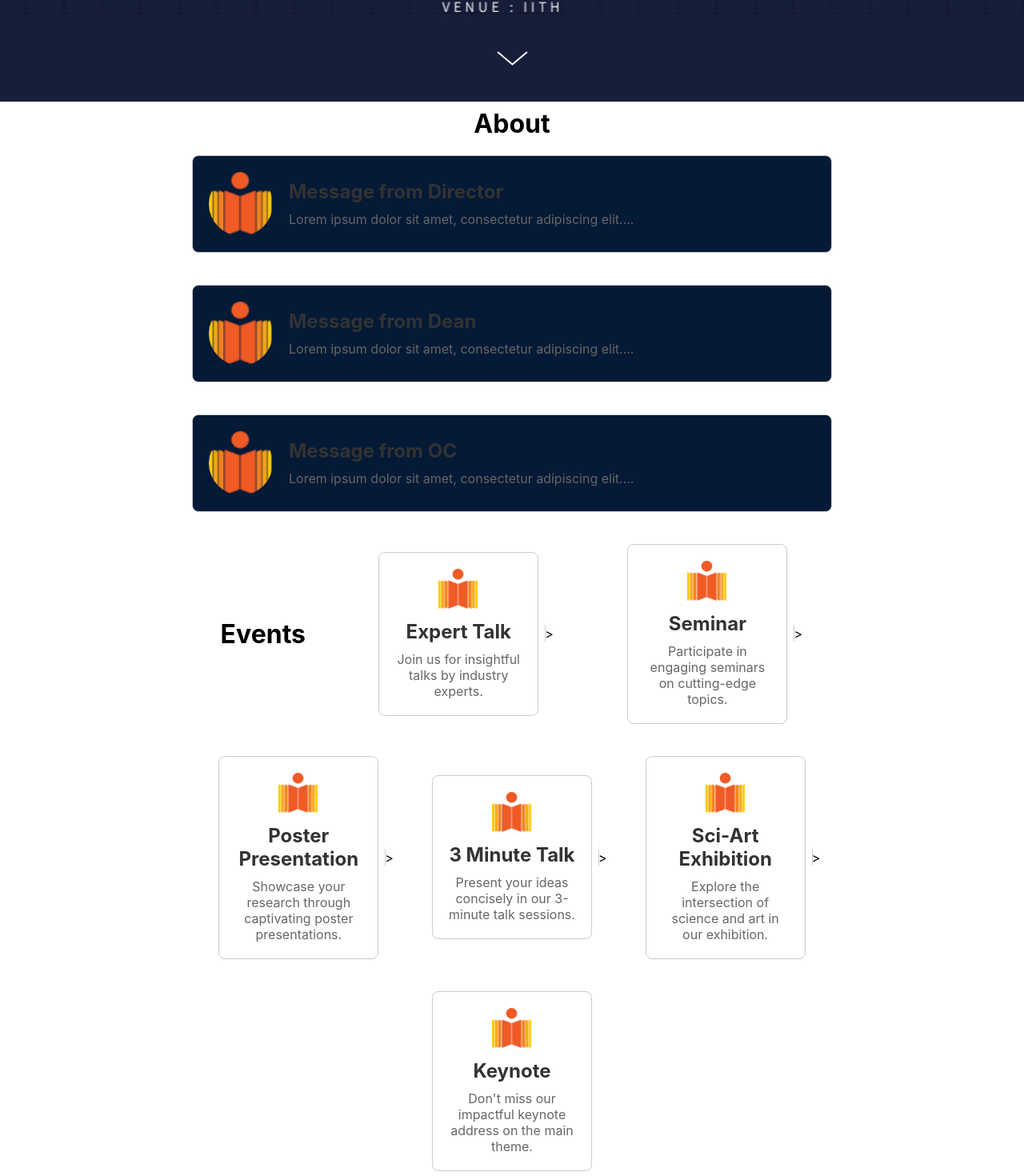
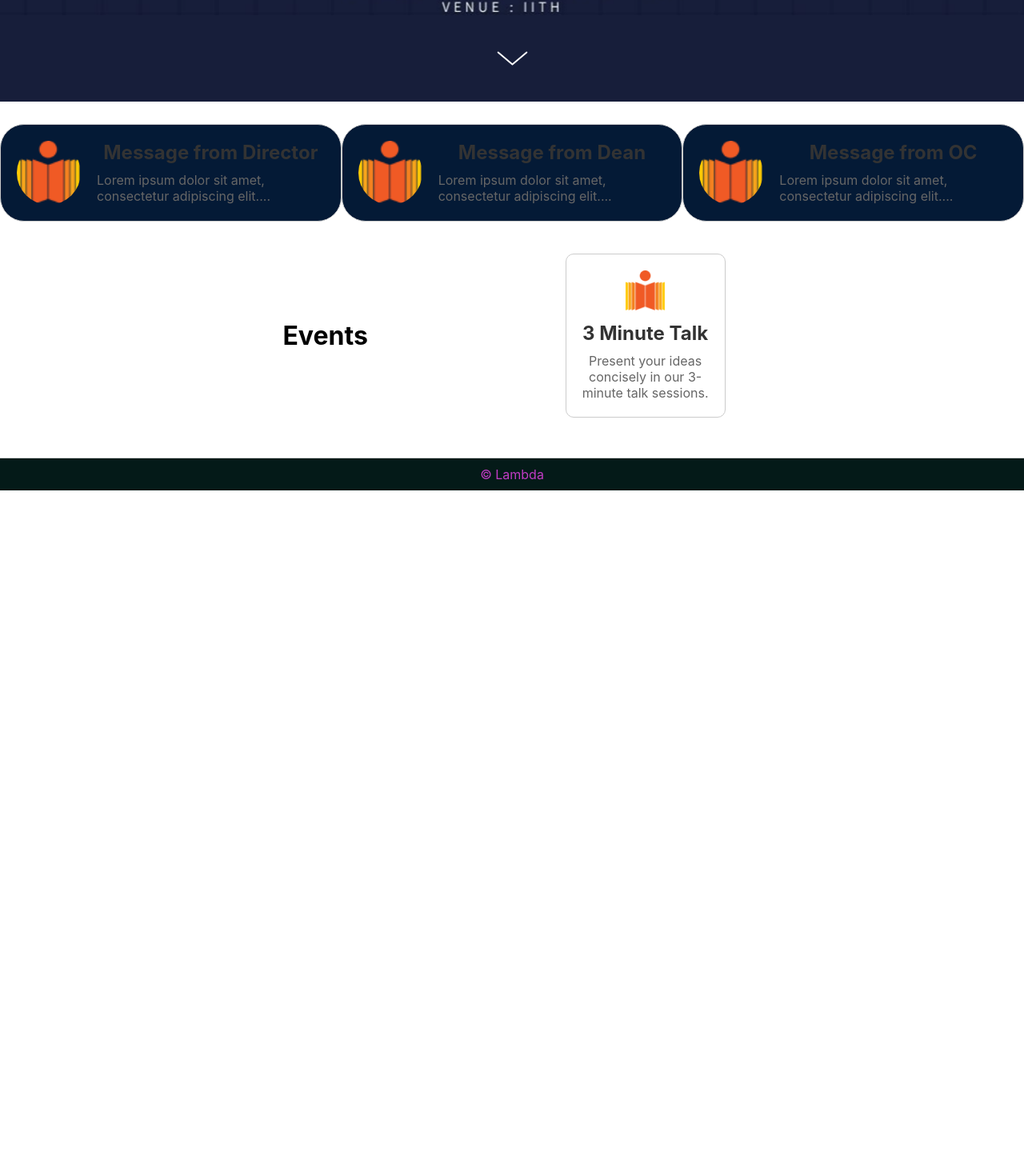
Before and after one commit to jash-j3/Research-Day-Website, a React (Create React App) app in the folder react-home/: page /Sponsorship in a window 1280 px wide. Shown: the part 1136-2606 px from the top of the page at 80% size. After the commit the page ends 1749 px from the top, so only its background shows below. Built offline with nearby package versions, Linux system fonts and the light colour scheme.

Commit message:
sponsorships added

```diff
--- a/react-home/src/About.css
+++ b/react-home/src/About.css
@@ -1,9 +1,7 @@
 .about-container {
   margin-top: 8px;
   display: flex;
-    flex-direction: column;
   align-items: center;
-
 }
 
 .message {
@@ -13,22 +11,30 @@
   margin-bottom: 20px;
   padding: 20px;
   border: 1px solid #ccc;
-    border-radius: 8px;
+  border-radius: 30px;
   width: 80%;
   max-width: 800px;
   text-align: left;
   background-color: rgb(4, 26, 54);
+  transition: transform 0.3s ease; /* Add a smooth transition effect */
+}
+
+.message:hover {
+  transform: scale(1.1); /* Increase the size on hover */
 }
 
 .profile-img {
-    width: 80px; /* Set the width of the profile image */
-    height: 80px; /* Set the height of the profile image */
+  width: 80px;
+  height: 80px;
   border-radius: 50%;
   margin-right: 20px;
 }
 
 .text-content {
   flex: 1;
+  display: flex;
+  flex-direction: column;
+  align-items: center;
 }
 
 .message h2 {
--- a/react-home/src/About.jsx
+++ b/react-home/src/About.jsx
@@ -6,9 +6,7 @@ const logo = require("../src/assets/logoiith.png");
 function About() {
   return (
     <div className="about-container">
-      <h1>
-        About
-      </h1>
+
       <div className="message">
         <img
           className="profile-img"
--- a/react-home/src/Events.css
+++ b/react-home/src/Events.css
@@ -18,7 +18,7 @@
     margin: 20px;
     padding: 20px;
     border: 1px solid #ccc;
-    border-radius: 8px;
+    border-radius: 10px;
     width: 200px;
   }
 
@@ -39,7 +39,7 @@
 
 
   .event:not(:last-child)::after {
-    content: '>';
+
     position: absolute;
     width: 1px;
     height: 20px;
--- a/react-home/src/Events.jsx
+++ b/react-home/src/Events.jsx
@@ -1,69 +1,64 @@
-import React from "react";
+import React, { useState, useEffect } from "react";
 import "./Events.css";
 const logo = require("../src/assets/logoiith.png");
 
+function Events() {
+  const eventsData = [
+    {
+      title: "Expert Talk",
+      description: "Join us for insightful talks by industry experts.",
+    },
+    {
+      title: "Seminar",
+      description: "Participate in engaging seminars on cutting-edge topics.",
+    },
+    {
+      title: "Poster Presentation",
+      description: "Showcase your research through captivating poster presentations.",
+    },
+    {
+      title: "3 Minute Talk",
+      description: "Present your ideas concisely in our 3-minute talk sessions.",
+    },
+    {
+      title: "Sci-Art Exhibition",
+      description: "Explore the intersection of science and art in our exhibition.",
+    },
+    {
+      title: "Keynote",
+      description: "Don't miss our impactful keynote address on the main theme.",
+    },
+  ];
 
-function Events() {
+  const [currentEvent, setCurrentEvent] = useState(0);
+  const [isHovered, setIsHovered] = useState(false);
+
+  useEffect(() => {
+    let interval;
+
+    if (!isHovered) {
+      interval = setInterval(() => {
+        setCurrentEvent((prevEvent) => (prevEvent + 1) % eventsData.length);
+      }, 1500);
+    }
+
+    return () => clearInterval(interval);
+  }, [isHovered, eventsData.length]);
+
+  const handleHover = () => {
+    setIsHovered((prevIsHovered) => !prevIsHovered);
+  };
+
   return (
-    <div className="events-container">
-      <h1 className="aa">
-        Events
-      </h1>
+    <div className="events-container" onMouseEnter={handleHover} onMouseLeave={handleHover}>
+      <h1>Events</h1>
       <div className="event">
-        <img
-          className="event-icon"
-          src={logo}
-          alt="Expert Talk"
-        />
-        <h2>Expert Talk</h2>
-        <p>Join us for insightful talks by industry experts.</p>
-      </div>
-      <div className="event">
-        <img
-          className="event-icon"
-          src={logo}
-          alt="Seminar"
-        />
-        <h2>Seminar</h2>
-        <p>Participate in engaging seminars on cutting-edge topics.</p>
-      </div>
-      <div className="event">
-        <img
-          className="event-icon"
-          src= {logo}
-          alt="Poster Presentation"
-        />
-        <h2>Poster Presentation</h2>
-        <p>Showcase your research through captivating poster presentations.</p>
-      </div>
-      <div className="event">
-        <img
-          className="event-icon"
-          src= {logo}
-        />
-        <h2>3 Minute Talk</h2>
-        <p>Present your ideas concisely in our 3-minute talk sessions.</p>
-      </div>
-      <div className="event">
-        <img
-          className="event-icon"
-          src={logo}
-          alt="Sci-Art Exhibition"
-        />
-        <h2>Sci-Art Exhibition</h2>
-        <p>Explore the intersection of science and art in our exhibition.</p>
-      </div>
-      <div className="event">
-        <img
-          className="event-icon"
-          src= {logo}
-          alt="Keynote"
-        />
-        <h2>Keynote</h2>
-        <p>Don't miss our impactful keynote address on the main theme.</p>
+        <img className="event-icon" src={logo} alt={eventsData[currentEvent].title} />
+        <h2>{eventsData[currentEvent].title}</h2>
+        <p>{eventsData[currentEvent].description}</p>
       </div>
     </div>
-  )
+  );
 }
 
-export default Events
+export default Events;
--- a/react-home/src/Navbar.jsx
+++ b/react-home/src/Navbar.jsx
@@ -14,7 +14,7 @@ function Navbar() {
           <div className="itm">About</div>
           <div className="itm">Programme</div>
           <div className="itm">Registeration</div>
-          <Link to="/" className="itm">Sponsorship</Link>
+          <Link to="/Sponsorship" className="itm">Sponsorship</Link>
         </div>
       </div>
     </div>
--- a/react-home/src/Sponsorship.css
+++ b/react-home/src/Sponsorship.css
@@ -2,22 +2,24 @@
     max-width: 800px;
     margin: 0 auto;
     padding: 20px;
+
   }
 
   .sponsorship-slab {
     border: 1px solid #ddd;
     padding: 20px;
     margin-bottom: 20px;
+    border-radius: 10px;
   }
 
   .gold {
-    background-color: #ffd700; /* gold */
+    background-color: #ffd700;
   }
 
   .silver {
-    background-color: #c0c0c0; /* silver */
+    background-color: #c0c0c0;
   }
 
   .bronze {
-    background-color: #cd7f32; /* bronze */
+    background-color: #cd7f32;
   }
```
Lines whose indentation alone changed are shown as unchanged.
